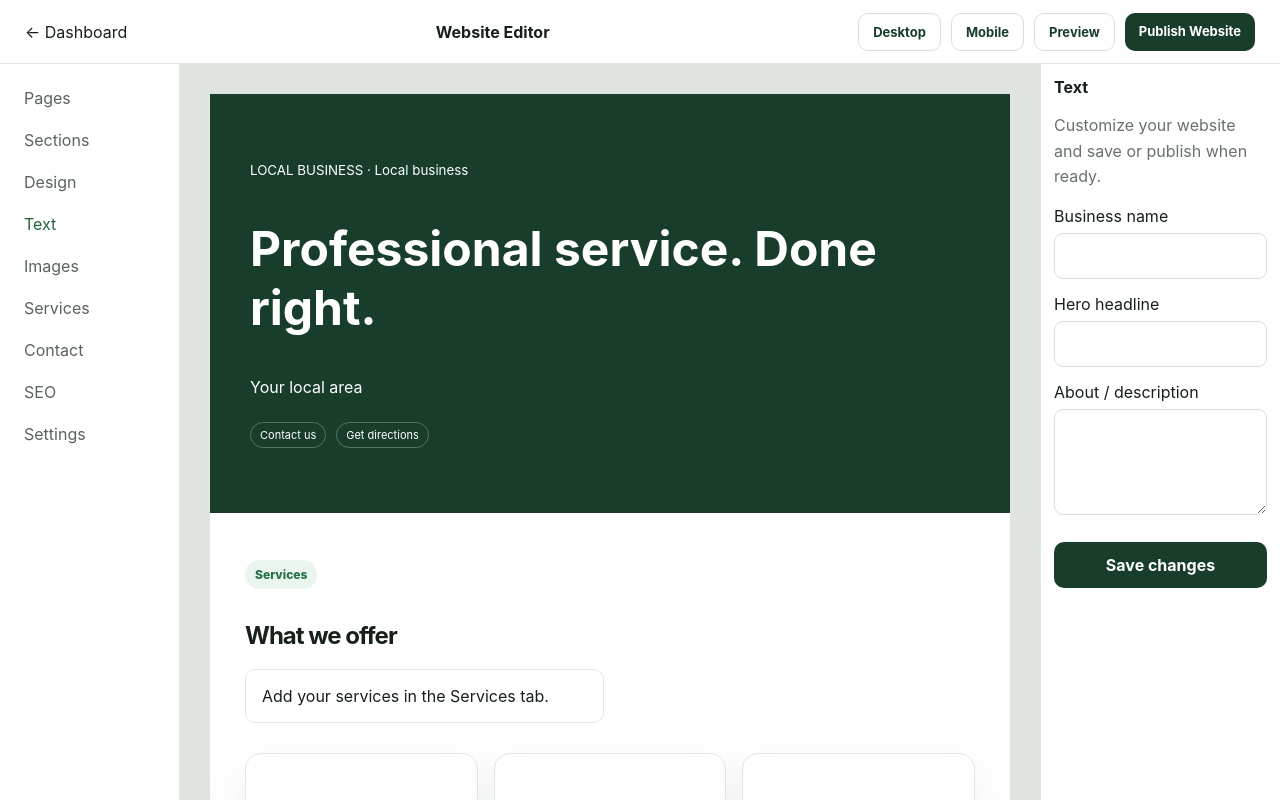
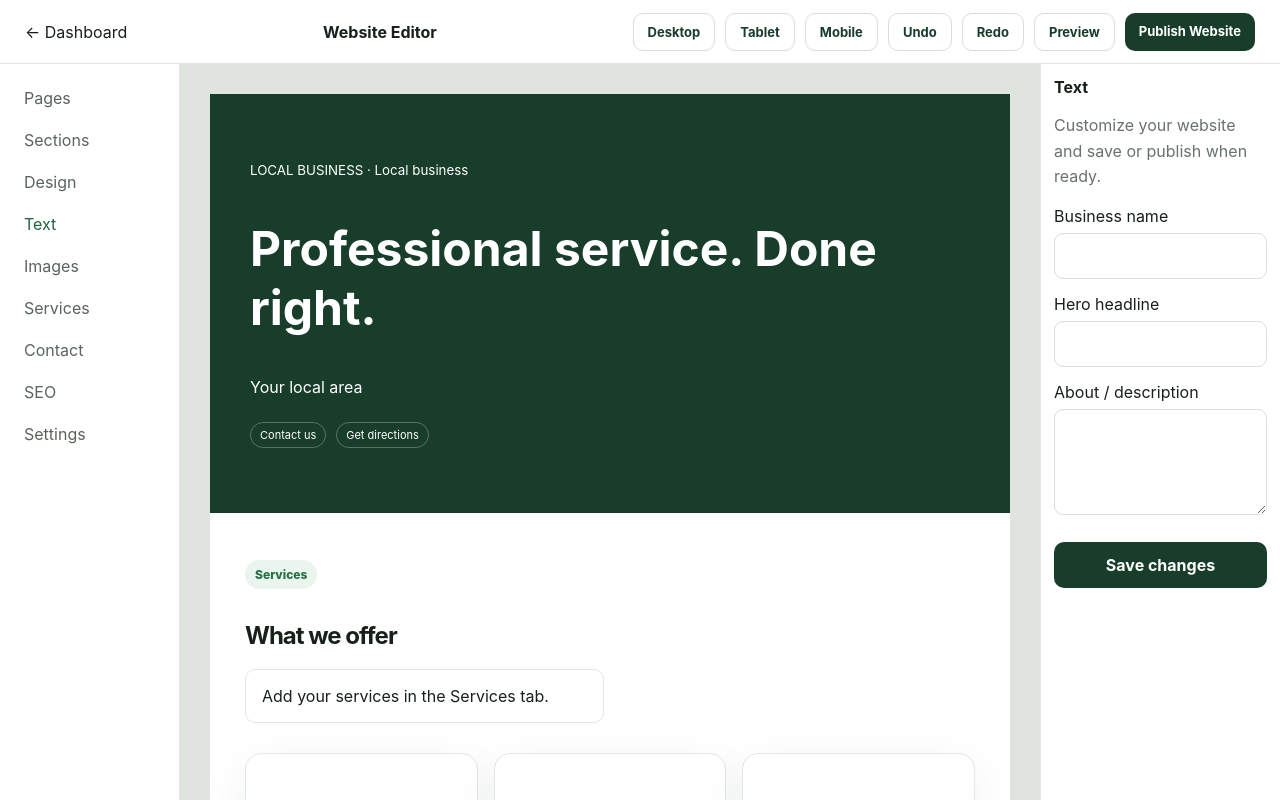
Before and after one commit to erasmusj468/Local-Launch, a Next.js app: page /editor in a window 1280 px wide. Built offline with nearby package versions, Linux system fonts and the light colour scheme.

Commit message:
Add tablet preview and editor undo redo

```diff
--- a/app/editor/page.tsx
+++ b/app/editor/page.tsx
@@ -6,7 +6,7 @@ const tabs=["Pages","Sections","Design","Text","Images","Services","Contact","SE
 const colors=["#183d2a","#174b63","#5b3a29","#4b356f","#7a3e3e","#1d3557"];
 const fonts=["Inter","Georgia","system-ui","Arial"];
 export default function Editor(){
- const r=useRouter();const [tab,setTab]=useState("Text");const [business,setBusiness]=useState<Business>({});const [saved,setSaved]=useState(false);const [device,setDevice]=useState("desktop");
+ const r=useRouter();const [tab,setTab]=useState("Text");const [business,setBusiness]=useState<Business>({});const [history,setHistory]=useState<Business[]>([]);const [future,setFuture]=useState<Business[]>([]);const [saved,setSaved]=useState(false);const [device,setDevice]=useState("desktop");
  useEffect(()=>{try{const b=JSON.parse(localStorage.getItem("ll_business")||"{}");const p=JSON.parse(localStorage.getItem("ll_published")||"null");setBusiness({...b,...p});}catch{}},[]);
  const update=(k:keyof Business,v:string)=>setBusiness(b=>({...b,[k]:v}));
  const services=useMemo(()=>String(business.services||"").split(",").map(x=>x.trim()).filter(Boolean),[business.services]);
@@ -15,9 +15,9 @@ export default function Editor(){
  const publish=()=>{const next={...business,slug};localStorage.setItem("ll_business",JSON.stringify(next));localStorage.setItem("ll_published",JSON.stringify(next));setSaved(true);setTimeout(()=>{setSaved(false);r.push("/sites/"+slug)},700)};
  const preview=()=>window.open("/sites/"+slug,"_blank");
  const heroStyle=business.heroImage?{background:"linear-gradient(#0008,#0008),url("+business.heroImage+") center/cover"}:{background:business.primaryColor||"#183d2a"};
- return <div className="app"><header className="appbar"><a href="/dashboard">← Dashboard</a><b>Website Editor</b><div className="actions" style={{margin:0}}><button className="button secondary small" onClick={()=>setDevice("desktop")}>Desktop</button><button className="button secondary small" onClick={()=>setDevice("mobile")}>Mobile</button><button className="button secondary small" onClick={preview}>Preview</button><button className="button small" onClick={publish}>{saved?"Saved ✓":"Publish Website"}</button></div></header>
+ return <div className="app"><header className="appbar"><a href="/dashboard">← Dashboard</a><b>Website Editor</b><div className="actions" style={{margin:0}}><button className={"button secondary small "+(device==="desktop"?"selectedDevice":"")} onClick={()=>setDevice("desktop")}>Desktop</button><button className={"button secondary small "+(device==="tablet"?"selectedDevice":"")} onClick={()=>setDevice("tablet")}>Tablet</button><button className={"button secondary small "+(device==="mobile"?"selectedDevice":"")} onClick={()=>setDevice("mobile")}>Mobile</button><button className="button secondary small" disabled={!history.length} onClick={()=>{const prev=history[history.length-1];setHistory(h=>h.slice(0,-1));setFuture(f=>[business,...f]);setBusiness(prev)}}>Undo</button><button className="button secondary small" disabled={!future.length} onClick={()=>{const next=future[0];setFuture(f=>f.slice(1));setHistory(h=>[...h,business]);setBusiness(next)}}>Redo</button><button className="button secondary small" onClick={preview}>Preview</button><button className="button small" onClick={publish}>{saved?"Saved ✓":"Publish Website"}</button></div></header>
  <div className="editor"><aside className="editorSide">{tabs.map(x=><button className={"sideLink "+(tab===x?"active":"")} onClick={()=>setTab(x)} key={x}>{x}</button>)}</aside>
- <section className="previewArea"><div className={"previewFrame "+(device==="mobile"?"mobilePreview":"")} style={{fontFamily:business.font||"Inter"}}><div className="previewHero" style={heroStyle}><small>{(business.name||"LOCAL BUSINESS").toUpperCase()} · {business.category||"Local business"}</small><h1>{business.headline||business.description?.split(".")[0]||"Professional service. Done right."}</h1><p>{business.location||"Your local area"}</p><div className="actions"><span className="pill">Contact us</span><span className="pill">Get directions</span></div></div><div className="previewContent"><p className="eyebrow">Services</p><h2>What we offer</h2><div className="siteGrid">{services.length?services.map(x=><div className="serviceBox" key={x}><b>{x}</b><p className="muted">Professional service with clear communication.</p></div>):<div className="serviceBox">Add your services in the Services tab.</div>}</div><div className="grid3" style={{marginTop:30}}><div className="card"><h3>About</h3><p className="muted">{business.description||"Tell customers what makes your business special."}</p></div><div className="card"><h3>Hours</h3><p className="muted">{business.hours||"Add your opening hours."}</p></div><div className="card"><h3>Contact</h3><p className="muted">{business.phone||business.email||"Add your contact details."}</p></div></div></div></div></section>
+ <section className="previewArea"><div className={"previewFrame "+(device==="mobile"?"mobilePreview":device==="tablet"?"tabletPreview":"")} style={{fontFamily:business.font||"Inter"}}><div className="previewHero" style={heroStyle}><small>{(business.name||"LOCAL BUSINESS").toUpperCase()} · {business.category||"Local business"}</small><h1>{business.headline||business.description?.split(".")[0]||"Professional service. Done right."}</h1><p>{business.location||"Your local area"}</p><div className="actions"><span className="pill">Contact us</span><span className="pill">Get directions</span></div></div><div className="previewContent"><p className="eyebrow">Services</p><h2>What we offer</h2><div className="siteGrid">{services.length?services.map(x=><div className="serviceBox" key={x}><b>{x}</b><p className="muted">Professional service with clear communication.</p></div>):<div className="serviceBox">Add your services in the Services tab.</div>}</div><div className="grid3" style={{marginTop:30}}><div className="card"><h3>About</h3><p className="muted">{business.description||"Tell customers what makes your business special."}</p></div><div className="card"><h3>Hours</h3><p className="muted">{business.hours||"Add your opening hours."}</p></div><div className="card"><h3>Contact</h3><p className="muted">{business.phone||business.email||"Add your contact details."}</p></div></div></div></div></section>
  <aside className="inspector"><b>{tab}</b><p className="muted">Customize your website and save or publish when ready.</p>
  {tab==="Text"||tab==="Pages"?<><Field label="Business name" value={business.name} onChange={v=>update("name",v)}/><Field label="Hero headline" value={business.headline||""} onChange={v=>update("headline",v)}/><Field label="About / description" value={business.description} onChange={v=>update("description",v)} area/></>:
  tab==="Design"?<><label>Accent color</label><div className="choiceGrid">{colors.map(c=><button className={"choice "+(business.primaryColor===c?"selected":"")} style={{borderColor:c}} onClick={()=>update("primaryColor",c)} key={c}>{c}</button>)}</div><div className="field"><label>Font</label><select value={business.font||"Inter"} onChange={e=>update("font",e.target.value)}>{fonts.map(f=><option key={f}>{f}</option>)}</select></div><div className="field"><label>Style</label><input value={business.style||""} onChange={e=>update("style",e.target.value)}/></div></>:
```
